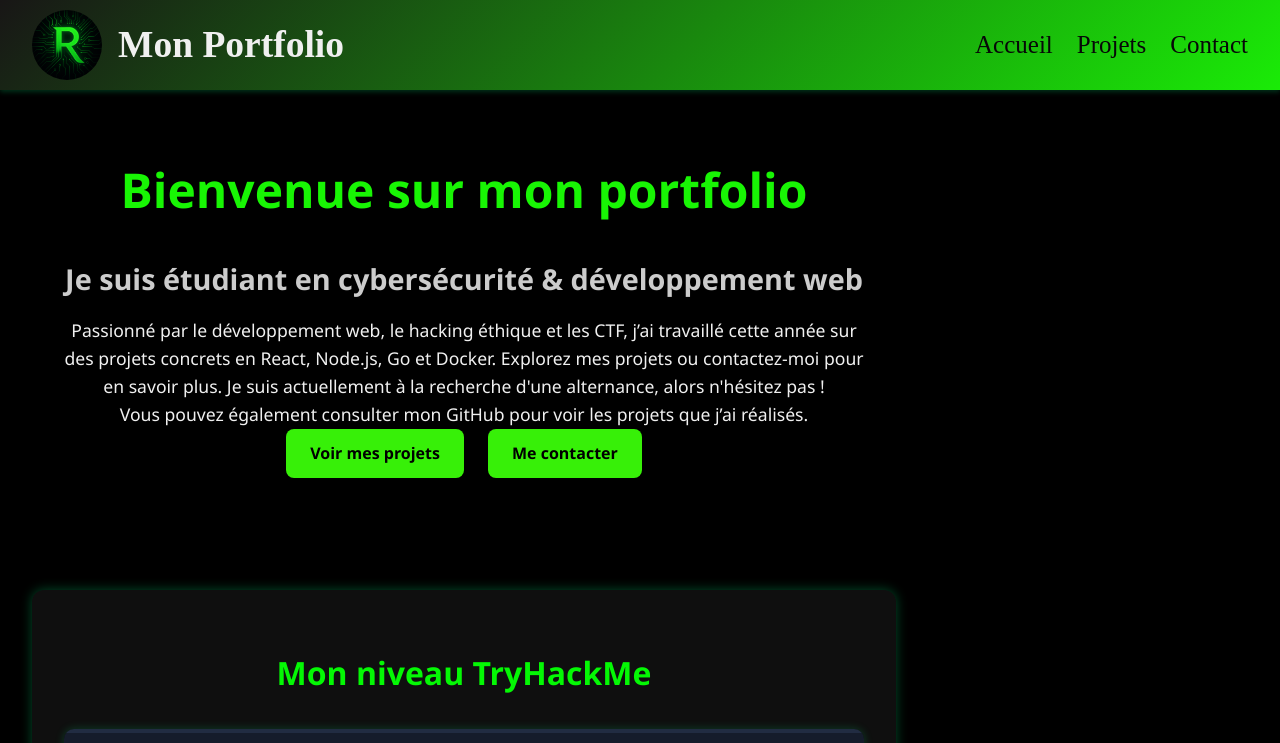
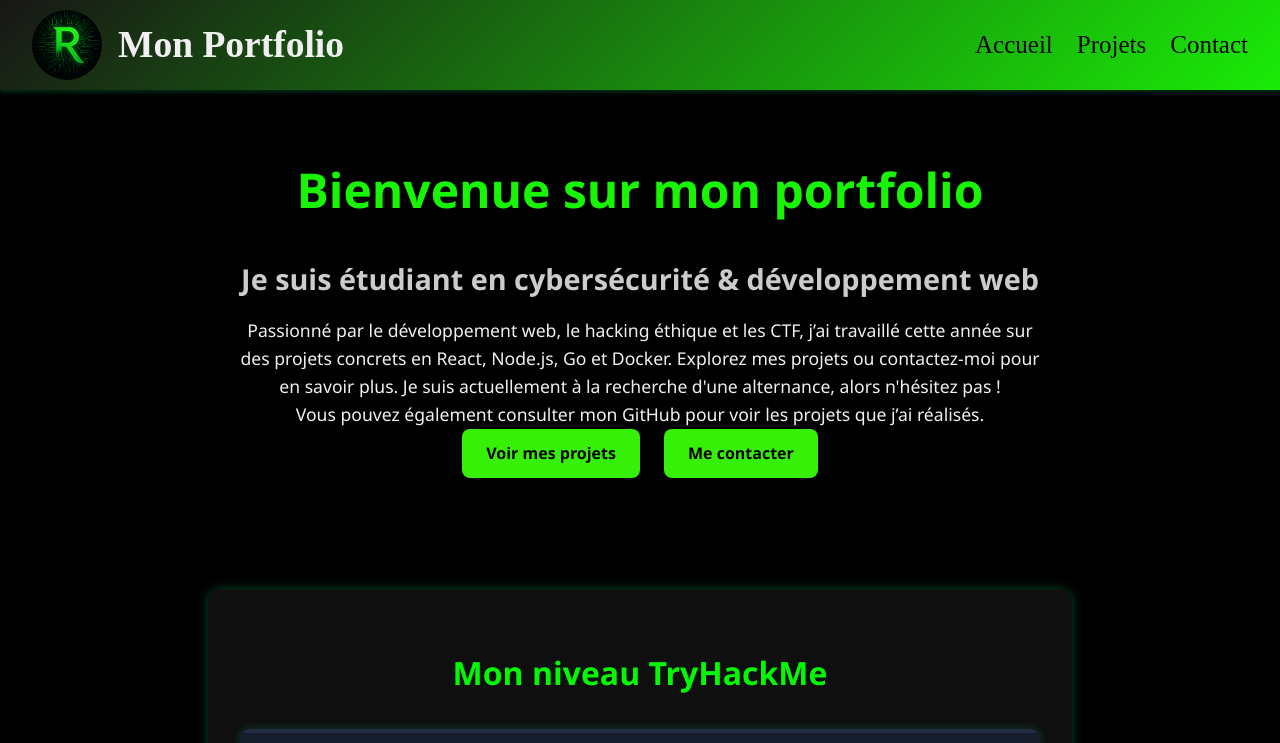
Before and after one commit to Remibeis/mon-portfolio-remi-Rsp, a React (Vite) app: page / in a window 1280 px wide. Shown: the top 743 px of the page. Built offline with nearby package versions, Linux system fonts and the light colour scheme; a web font is replaced by a local one.

Commit message:
fix resp

```diff
--- a/src/index.css
+++ b/src/index.css
@@ -24,10 +24,20 @@ a:hover {
 
 body {
   margin: 0;
+  padding: 0;
+  background-color: #000;
+  color: #f0f0f0;
+  font-family: 'Segoe UI', sans-serif;
+
   display: flex;
-  place-items: center;
+  justify-content: center;
   min-width: 320px;
   min-height: 100vh;
+}
+
+#root {
+  width: 100%;
+  max-width: 1200px;
 }
 
 h1 {
@@ -66,12 +76,3 @@ button:focus-visible {
     background-color: #f9f9f9;
   }
 }
-
-
-body {
-  margin: 0;
-  padding: 0;
-  background-color: #000;
-  color: #f0f0f0;
-  font-family: 'Segoe UI', sans-serif;
-}
```
